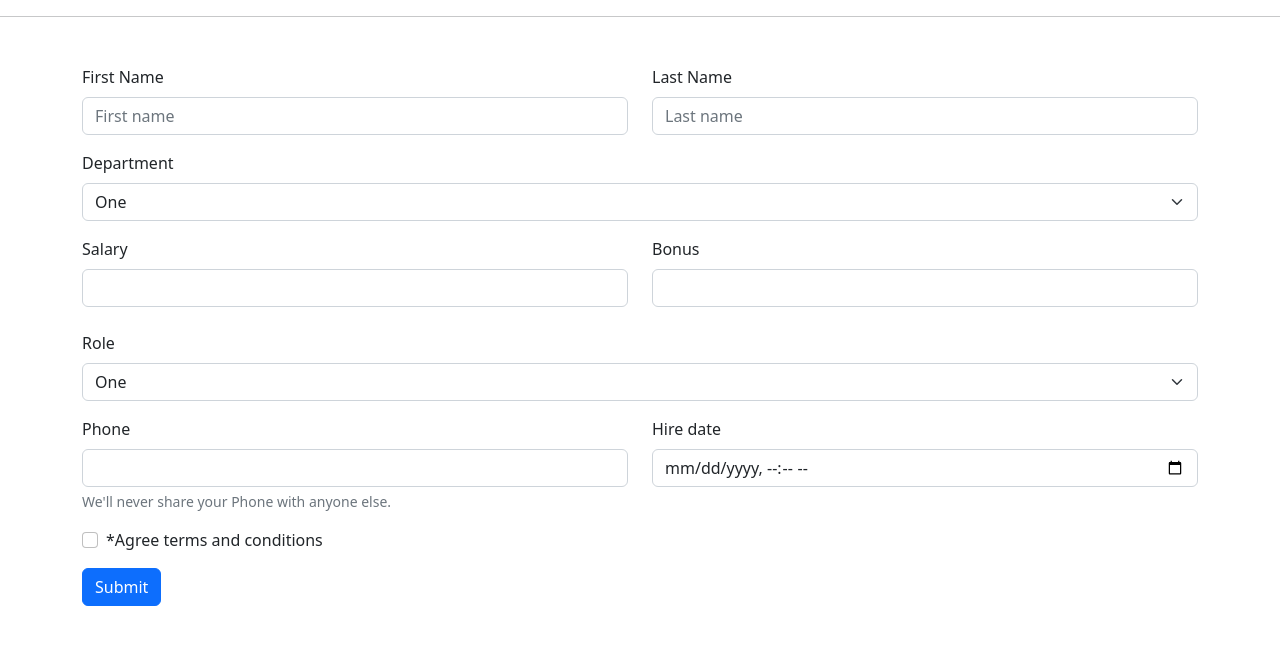
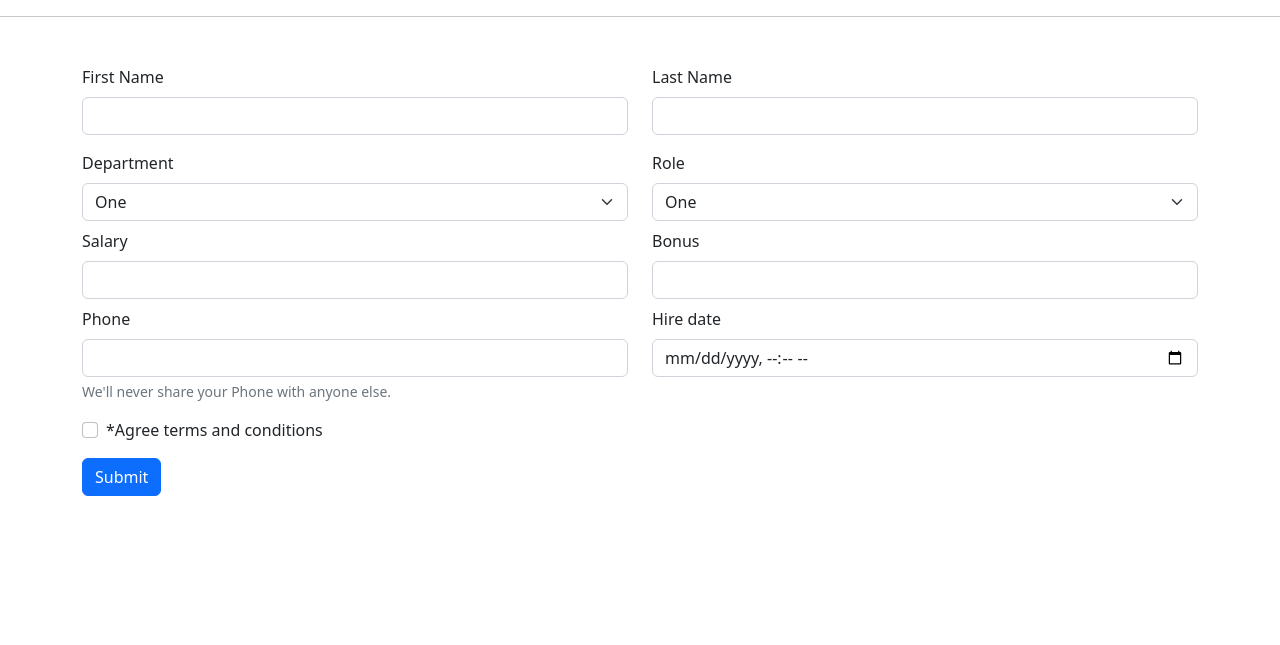
Before and after one commit to SYN606/Employee-management-in-Django, a Django app: page /add in a window 1280 px wide. Shown: the part 56-701 px from the top of the page. Run offline with Django 4.2, Linux system fonts and the light colour scheme.

Commit message:
added more functionality in form

```diff
--- a/emp_app/templates/add.html
+++ b/emp_app/templates/add.html
@@ -1,60 +1,69 @@
 {% extends 'base.html' %} {% block content %} {% include 'navbar.html' %}
 <hr />
 <div class="container-md mt-5">
-  <form>
+  <form action="/add" method="post">
+
+    {% csrf_token %}
+
     <div class="row">
       <div class="col">
         <label for="first_name" class="form-label">First Name</label>
-        <input type="text" class="form-control" placeholder="First name" aria-label="First name">
+        <input type="text" class="form-control" placeholder="First name" value=" {{ first_name }} ">
       </div>
       <div class="col">
         <label for="last_name" class="form-label">Last Name</label>
-        <input type="text" class="form-control" placeholder="Last name" aria-label="Last name">
+        <input type="text" class="form-control" placeholder="Last name" value=" {{ last_name }} ">
       </div>
     </div>
-    <div class="mb-3">
-      <label for="dept" class="form-label mt-3">Department</label>
-      <select class="form-select" aria-label="Default select example">
-        <option value="1">One</option>
-        <option value="2">Two</option>
-        <option value="3">Three</option>
-      </select>
+
+    <div class="row">
+
+      <div class="mb-2 col">
+        <label for="dept" class="form-label mt-3">Department</label>
+        <select class="form-select" aria-label="Default select example">
+          <option value="1">One</option>
+          <option value="2">Two</option>
+          <option value="3">Three</option>
+        </select>
+      </div>
+
+      <div class="mb-2 col">
+        <label for="role" class="form-label mt-3">Role</label>
+        <select class="form-select" aria-label="Default select example">
+          <option value="1">One</option>
+          <option value="2">Two</option>
+          <option value="3">Three</option>
+        </select>
+      </div>
     </div>
 
     <div class="row">
 
       <div class="mb-2 col">
         <label for="salary" class="form-label">Salary</label>
-        <input type="number" class="form-control" id="salary">
+        <input type="number" class="form-control" id="salary" value=" {{ salary }} ">
       </div>
 
       <div class="mb-2 col">
         <label for="bonus" class="form-label">Bonus</label>
-        <input type="number" class="form-control" id="bonus">
+        <input type="number" class="form-control" id="bonus" value=" {{ bonus }} ">
       </div>
     </div>
 
-    <div class="mb-3">
-      <label for="role" class="form-label mt-3">Role</label>
-      <select class="form-select" aria-label="Default select example">
-        <option value="1">One</option>
-        <option value="2">Two</option>
-        <option value="3">Three</option>
-      </select>
-    </div>
+
 
     <div class="row">
 
       <div class="mb-3 col">
         <label for="phone" class="form-label">Phone</label>
-        <input type="tel" class="form-control" id="phone">
+        <input type="tel" class="form-control" id="phone" value=" {{ phone }} ">
         <div id="emailHelp" class="form-text">We'll never share your Phone with anyone else.</div>
       </div>
 
 
       <div class="mb-3 col">
         <label for="hire_date" class="form-label">Hire date</label>
-        <input type="datetime-local" class="form-control" id="hire_date">
+        <input type="datetime-local" class="form-control" id="hire_date" value=" {{ hire_date }} ">
       </div>
     </div>
 
```
